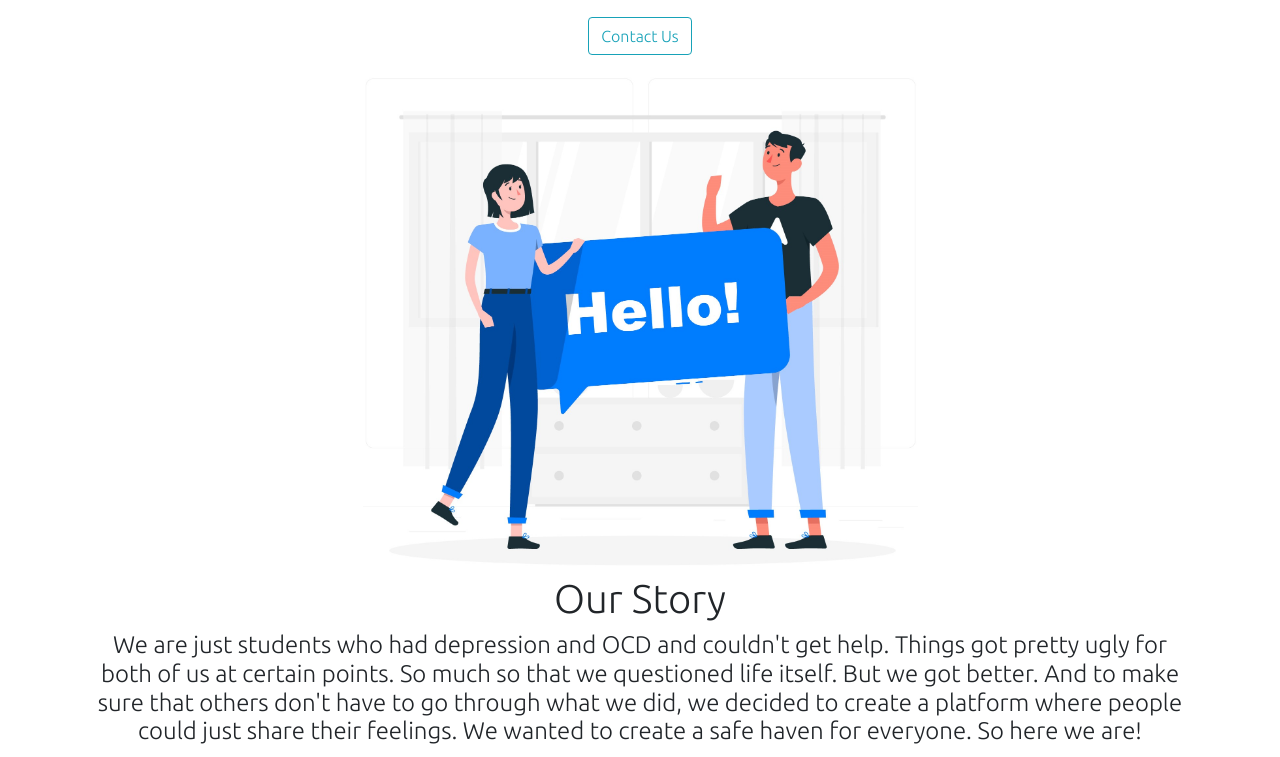
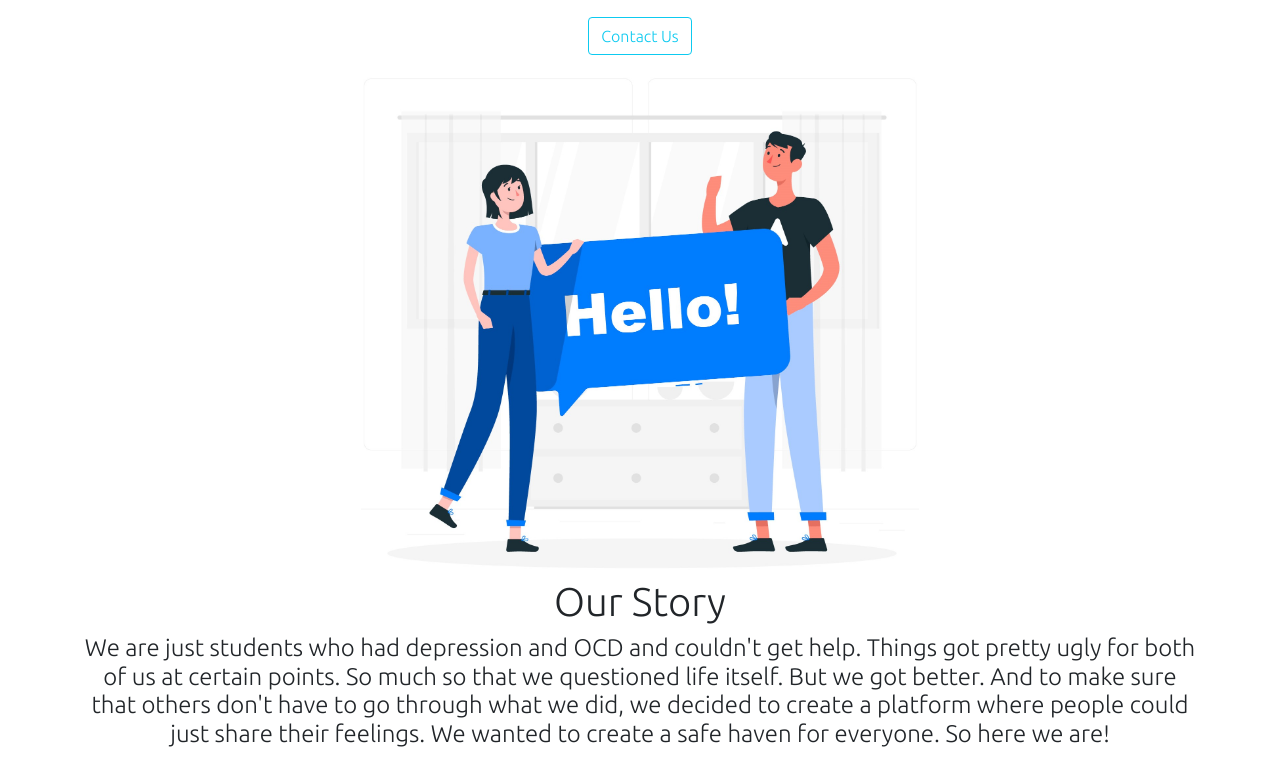
Before and after one commit to Katlkar/Paper-Lantern, a plain HTML site: page about.html in a window 1280 px wide. Shown: the part 180-937 px from the top of the page. Drawn offline with nearby package versions, Linux system fonts and the light colour scheme.

Commit message:
Corrected Head tag in about.html

```diff
--- a/about.html
+++ b/about.html
@@ -6,11 +6,13 @@
   <meta name="viewport" content="width=device-width, initial-scale=1.0">
   <title>About Us</title>
   <script src="https://kit.fontawesome.com/959552e028.js" crossorigin="anonymous"></script>
-  <link rel="stylesheet" href="https://stackpath.bootstrapcdn.com/bootstrap/4.4.1/css/bootstrap.min.css" integrity="sha384-Vkoo8x4CGsO3+Hhxv8T/Q5PaXtkKtu6ug5TOeNV6gBiFeWPGFN9MuhOf23Q9Ifjh" crossorigin="anonymous">
-  <link rel="stylesheet" href="css/styles.css">
+  <link rel="preconnect" href="https://fonts.gstatic.com">
+  <link href="https://fonts.googleapis.com/css2?family=Montserrat:wght@900&display=swap" rel="stylesheet">
+  <link href="https://cdn.jsdelivr.net/npm/bootstrap@5.0.0-beta1/dist/css/bootstrap.min.css" rel="stylesheet" integrity="sha384-giJF6kkoqNQ00vy+HMDP7azOuL0xtbfIcaT9wjKHr8RbDVddVHyTfAAsrekwKmP1" crossorigin="anonymous">
+  <link rel="stylesheet" href="CSS/styles.css">
   <link href="https://fonts.googleapis.com/css2?family=Montserrat:wght@800&family=Ubuntu:wght@300&display=swap" rel="stylesheet">
 
-<body>
+</head>
 
   </head>
 
```
